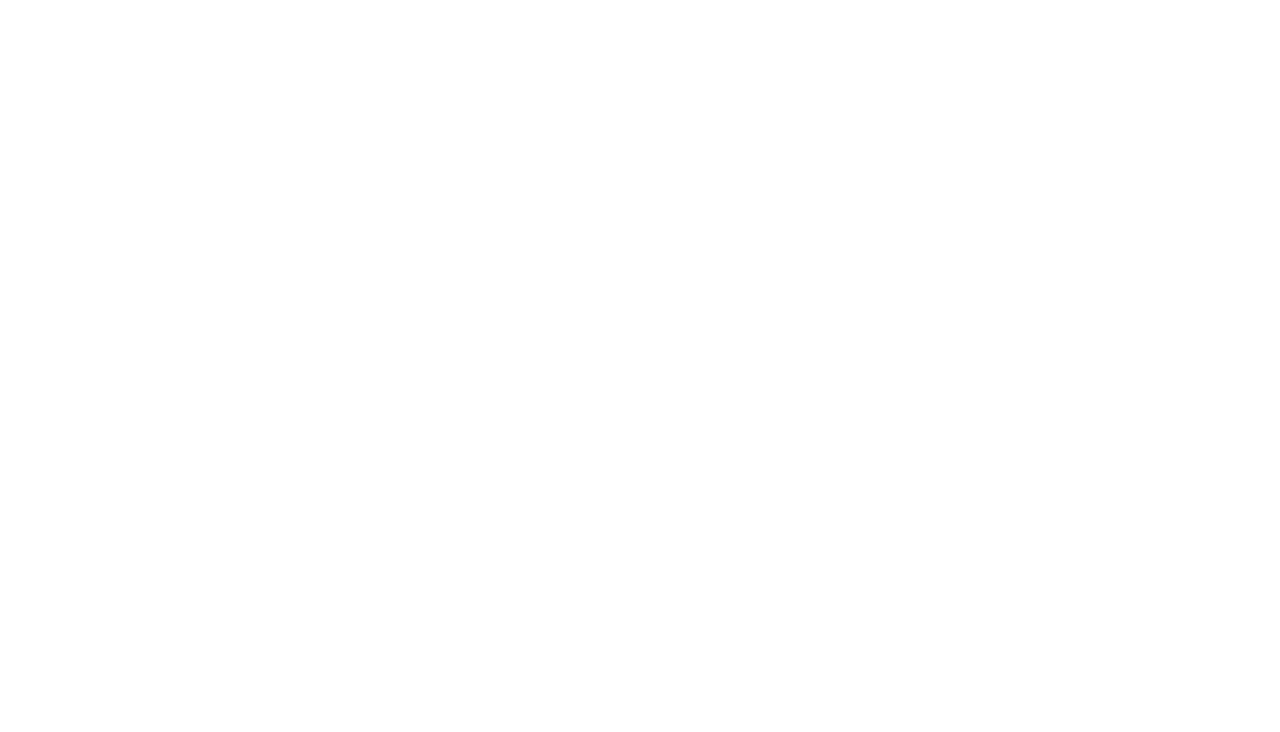
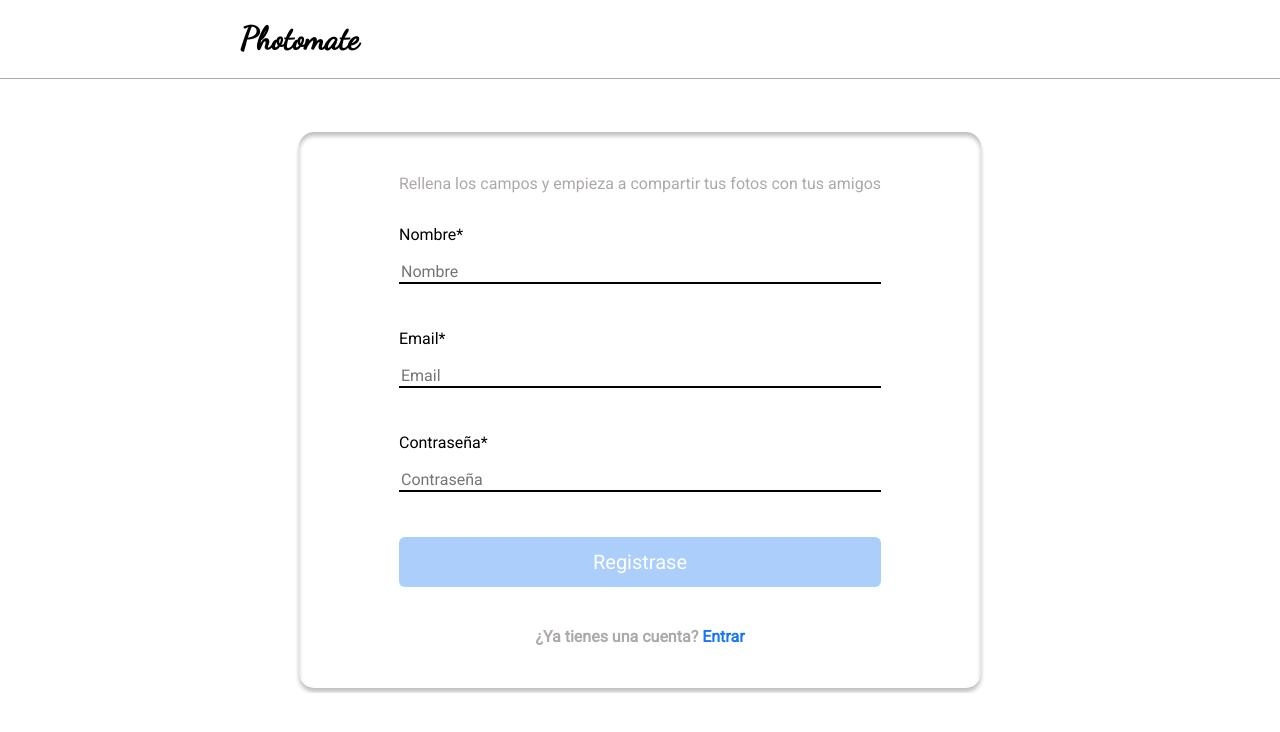
Before and after one commit to CristinaFores/photomate-fronted, a React (Create React App) app: page / in a window 1280 px wide. Shown: the top 732 px of the page. Built offline with nearby package versions, Linux system fonts and the light colour scheme; no server answers.

Commit message:
Add Header and styles delete padding

```diff
--- a/src/components/App/App.tsx
+++ b/src/components/App/App.tsx
@@ -1,7 +1,12 @@
 import React from "react";
+import RegisterPage from "../../pages/RegisterPage/RegisterPage";
 
 const App = () => {
-  return <main aria-label="home page"></main>;
+  return (
+    <main aria-label="home page">
+      <RegisterPage />
+    </main>
+  );
 };
 
 export default App;
--- a/src/pages/RegisterPage/RegisterPage.tsx
+++ b/src/pages/RegisterPage/RegisterPage.tsx
@@ -1,9 +1,12 @@
+import Header from "../../components/Header/Header";
+import Logo from "../../components/Logo/Logo";
 import Register from "../../components/Register/Register";
 import { RegisterPageStyled } from "./RegisterPageStyled";
 
 const RegisterPage = (): JSX.Element => {
   return (
     <>
+      <Header children={<Logo />} />
       <RegisterPageStyled>
         <Register />
       </RegisterPageStyled>
--- a/src/pages/RegisterPage/RegisterPageStyled.tsx
+++ b/src/pages/RegisterPage/RegisterPageStyled.tsx
@@ -14,8 +14,6 @@
     flex-wrap: wrap;
     flex-direction: column;
     align-content: center;
-    padding-left: 560px;
-    padding-right: 560px;
     overflow-x: hidden;
   }
 `;
```
